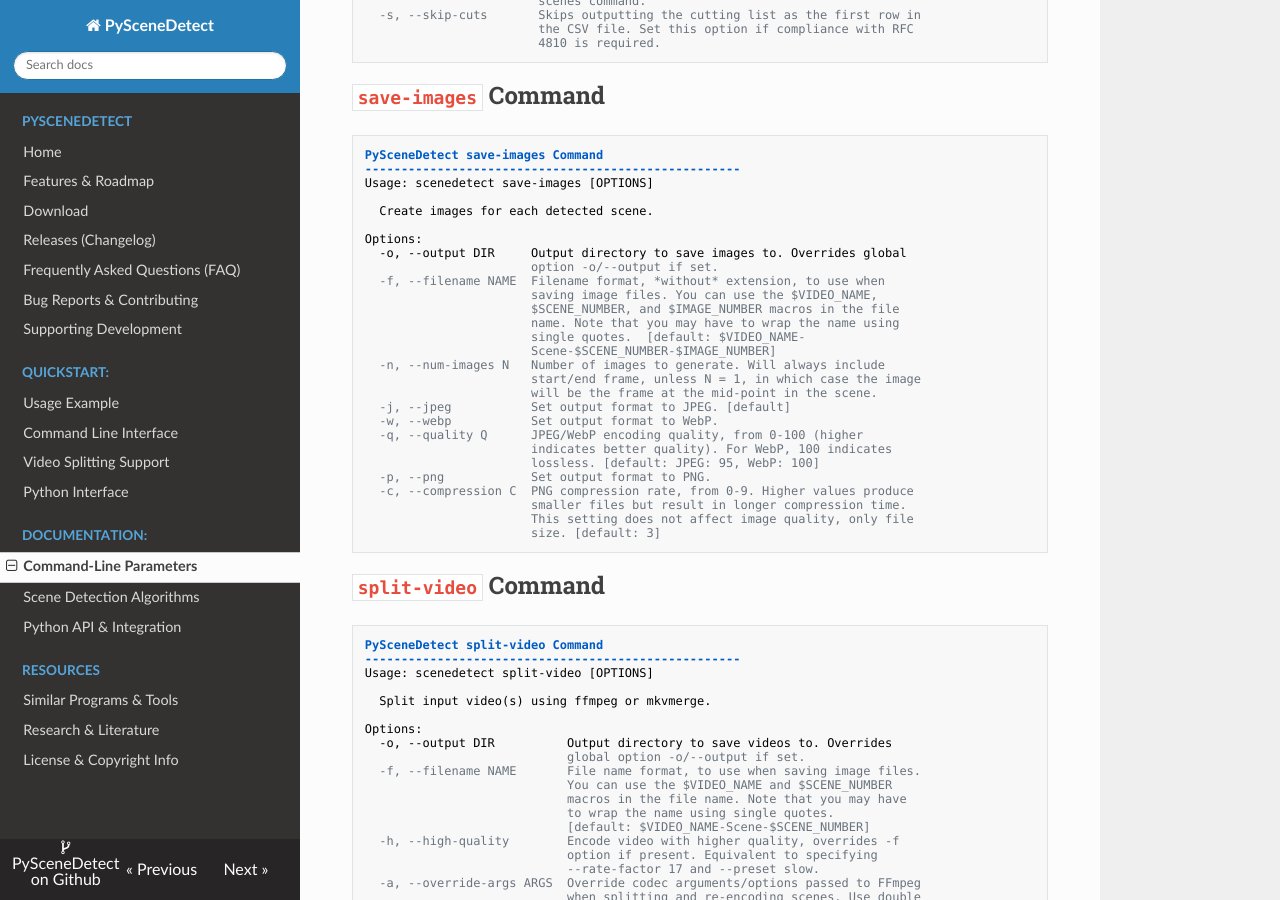
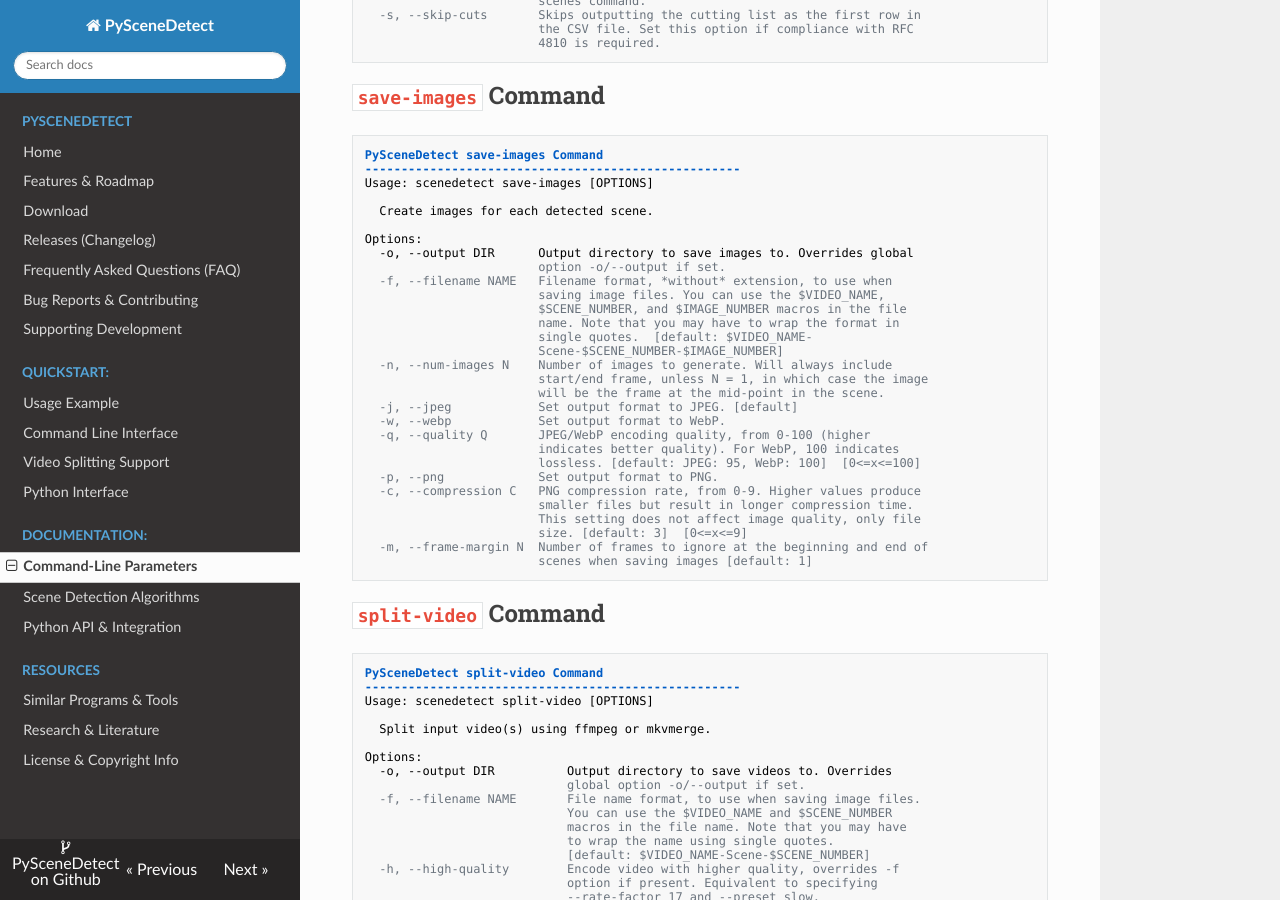
Before and after one commit to vovamushak/PySceneDetect, an MkDocs documentation site: the page built from docs/reference/command-line-params.md, in a window 1280 px wide and 900 px high, scrolled down 3884 px. Built offline with MkDocs 1.6.1, drawn with Linux system fonts in a browser that asks for light colours; nearby versions of some CDN libraries; old or Windows-style settings are respelled for this version of MkDocs.

Commit message:
Rename --image-frame-margin to --frame-margin.
Add short option -m for --frame-margin.

Increase default frame margin from 0 to 1.

````diff
--- a/docs/reference/command-line-params.md
+++ b/docs/reference/command-line-params.md
@@ -257,27 +257,29 @@ Usage: scenedetect save-images [OPTIONS]
   Create images for each detected scene.
 
 Options:
-  -o, --output DIR     Output directory to save images to. Overrides global
-                       option -o/--output if set.
-  -f, --filename NAME  Filename format, *without* extension, to use when
-                       saving image files. You can use the $VIDEO_NAME,
-                       $SCENE_NUMBER, and $IMAGE_NUMBER macros in the file
-                       name. Note that you may have to wrap the name using
-                       single quotes.  [default: $VIDEO_NAME-
-                       Scene-$SCENE_NUMBER-$IMAGE_NUMBER]
-  -n, --num-images N   Number of images to generate. Will always include
-                       start/end frame, unless N = 1, in which case the image
-                       will be the frame at the mid-point in the scene.
-  -j, --jpeg           Set output format to JPEG. [default]
-  -w, --webp           Set output format to WebP.
-  -q, --quality Q      JPEG/WebP encoding quality, from 0-100 (higher
-                       indicates better quality). For WebP, 100 indicates
-                       lossless. [default: JPEG: 95, WebP: 100]
-  -p, --png            Set output format to PNG.
-  -c, --compression C  PNG compression rate, from 0-9. Higher values produce
-                       smaller files but result in longer compression time.
-                       This setting does not affect image quality, only file
-                       size. [default: 3]
+  -o, --output DIR      Output directory to save images to. Overrides global
+                        option -o/--output if set.
+  -f, --filename NAME   Filename format, *without* extension, to use when
+                        saving image files. You can use the $VIDEO_NAME,
+                        $SCENE_NUMBER, and $IMAGE_NUMBER macros in the file
+                        name. Note that you may have to wrap the format in
+                        single quotes.  [default: $VIDEO_NAME-
+                        Scene-$SCENE_NUMBER-$IMAGE_NUMBER]
+  -n, --num-images N    Number of images to generate. Will always include
+                        start/end frame, unless N = 1, in which case the image
+                        will be the frame at the mid-point in the scene.
+  -j, --jpeg            Set output format to JPEG. [default]
+  -w, --webp            Set output format to WebP.
+  -q, --quality Q       JPEG/WebP encoding quality, from 0-100 (higher
+                        indicates better quality). For WebP, 100 indicates
+                        lossless. [default: JPEG: 95, WebP: 100]  [0<=x<=100]
+  -p, --png             Set output format to PNG.
+  -c, --compression C   PNG compression rate, from 0-9. Higher values produce
+                        smaller files but result in longer compression time.
+                        This setting does not affect image quality, only file
+                        size. [default: 3]  [0<=x<=9]
+  -m, --frame-margin N  Number of frames to ignore at the beginning and end of
+                        scenes when saving images [default: 1]
 ```
 
 
--- a/manual/cli/commands.rst
+++ b/manual/cli/commands.rst
@@ -225,6 +225,9 @@ The `save-images` command takes the following options:
     smaller files but result in longer compression time.
     This setting does not affect image quality, only file
     size. [default: 3]
+ * ``-m``, ``--frame-margin N``
+    Number of frames to ignore at the beginning and end of
+    scenes when saving images  [default: 1]
 
 
 =======================================================================
--- a/setup.py
+++ b/setup.py
@@ -71,7 +71,7 @@ def get_extra_requires():
 
 setup(
     name='scenedetect',
-    version='0.5.5-dev',
+    version='0.5.5',
     description="A cross-platform, OpenCV-based video scene detection program and Python library. ",
     long_description=open('package-info.rst').read(),
     author='Brandon Castellano',
````
Also changed, not shown: docs/changelog.md (+5 -3 lines), 3 other files.
